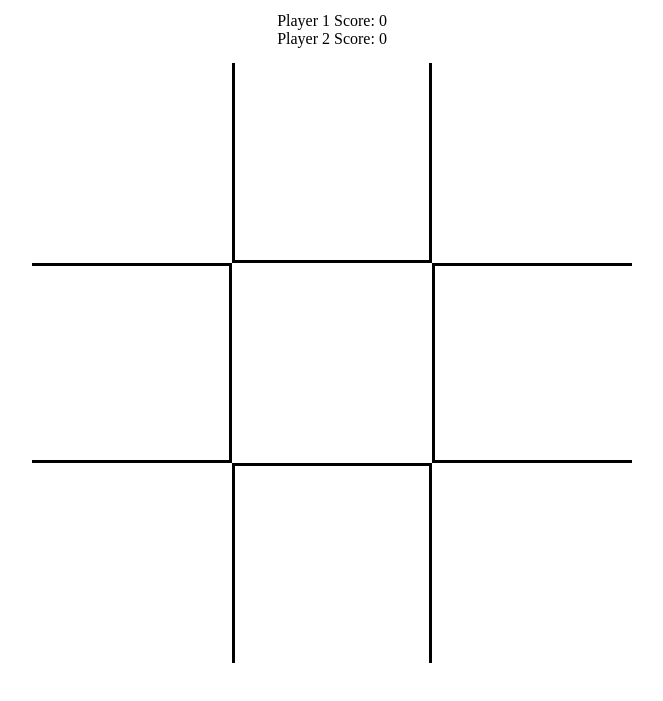
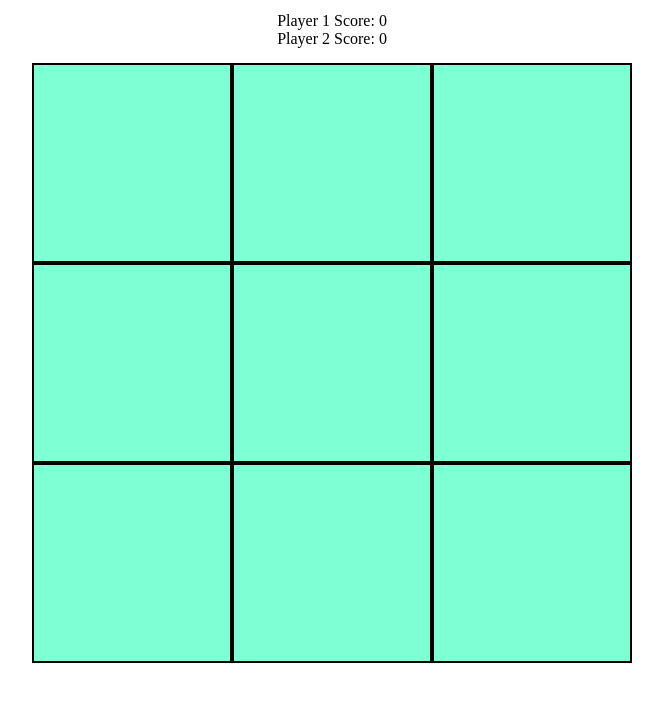
Before and after one commit to Isaiah-Lam/Tic-Tac-Toe, a plain HTML site: page tic_tac_toe.html in a window 1280 px wide. Both pictures are taken after a click on the button "Click To Play". Shown: the part 59-760 px from the top of the page, without its empty margins (308-971 px from the left). Drawn offline with nearby package versions, Linux system fonts and the light colour scheme.

Commit message:
fixed your border, and gave it some color

```diff
--- a/style.css
+++ b/style.css
@@ -12,26 +12,14 @@
     justify-content: space-evenly;
 }
 .square {
+    background-color: aquamarine;
+    border: 2px solid black;
     width: 200px;
     height: 200px;
     color: transparent;
 }
-#r0s1 {
-    border: 3px solid black;
-    border-top: none;
-}
-#r1s0 {
-    border: 3px solid black;
-    border-left: none;
-}
-#r1s2 {
-    border: 3px solid black;
-    border-right: none;
-}
-#r2s1 {
-    border: 3px solid black;
-    border-bottom: none;
-}
+
+
 .wincount {
     display: none;
 }
```
